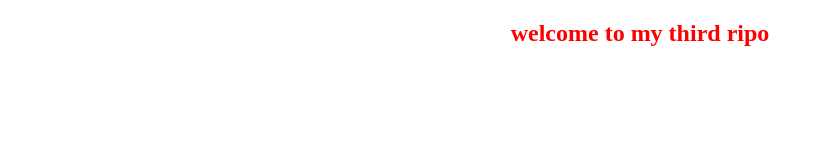
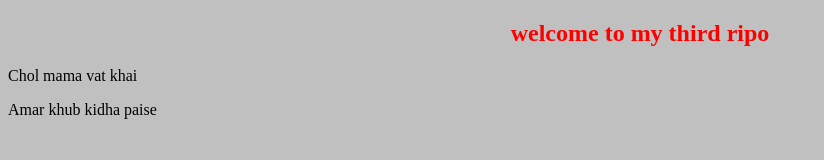
Before and after one commit to Sayeed1037/my-third-repo, a plain HTML site: page index.html in a window 1280 px wide. Shown: the whole page, without its empty margins (0-824 px from the left). Drawn offline with Linux system fonts and the light colour scheme.

Commit message:
Some code added

```diff
--- a/index.html
+++ b/index.html
@@ -5,8 +5,15 @@
     <meta http-equiv="X-UA-Compatible" content="IE=edge">
     <meta name="viewport" content="width=device-width, initial-scale=1.0">
     <title>Third Ripo</title>
+    <style>
+        body{
+            background-color: silver;
+        }
+    </style>
 </head>
 <body>
     <h2 style="text-align: center; color: red;">welcome to my third ripo</h2>
+    <p>Chol mama vat khai</p>
+    <p>Amar khub kidha paise</p>
 </body>
 </html>
```
